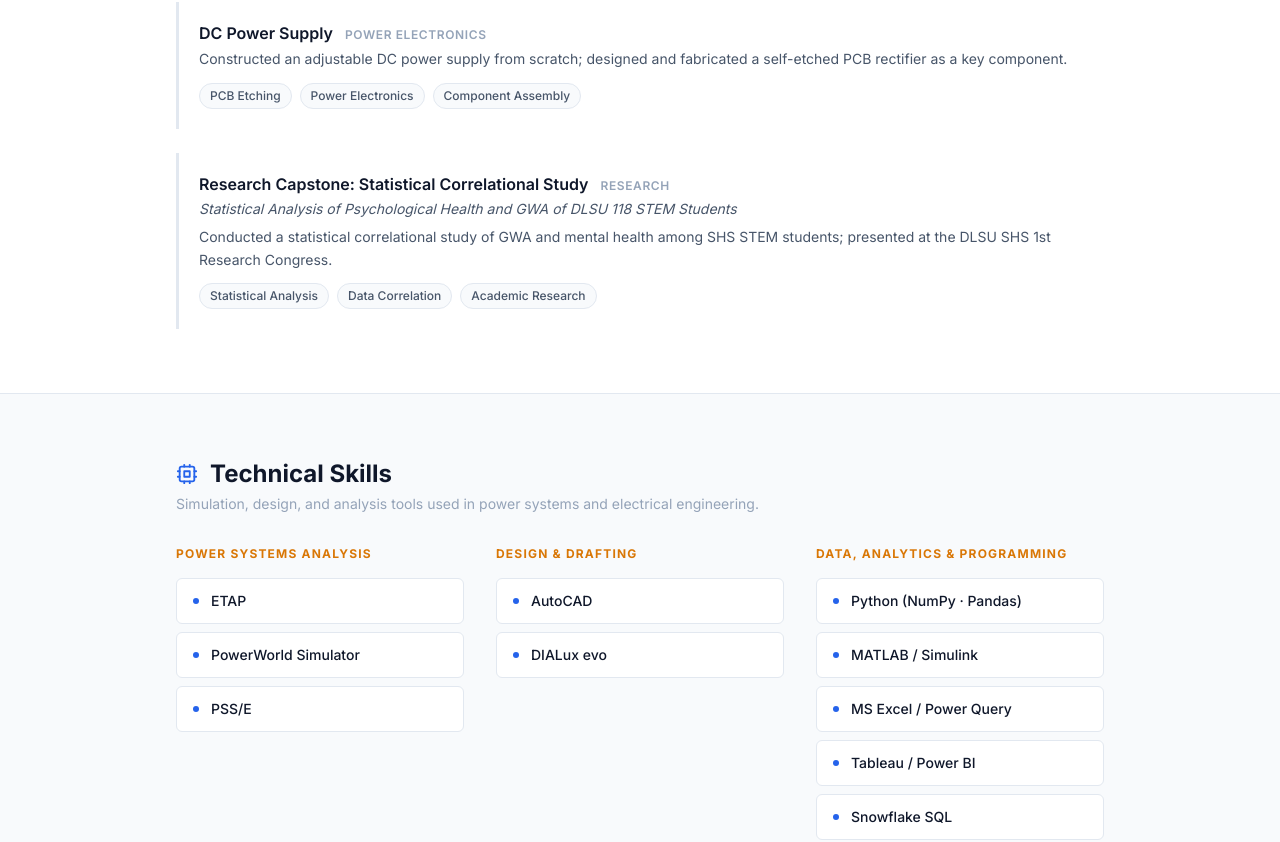
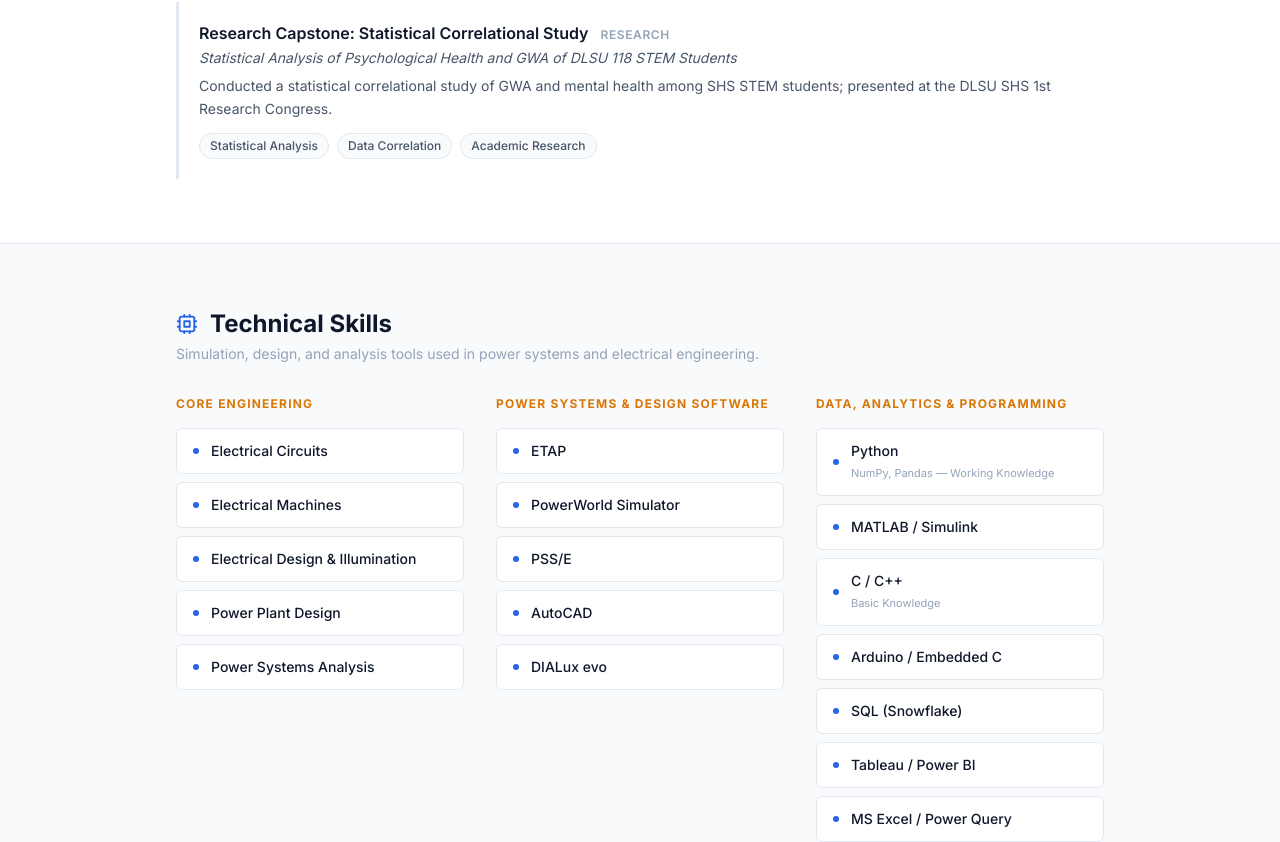
Before and after one commit to caetismus/caetismus.github.io, a React (Vite) app: page / in a window 1280 px wide. Shown: the part 3047-3889 px from the top of the page. Built offline with nearby package versions, Linux system fonts and the light colour scheme.

Commit message:
Consolidate technical skills and update tech stack UI

```diff
--- a/src/components/sections/TechStack.tsx
+++ b/src/components/sections/TechStack.tsx
@@ -1,12 +1,12 @@
 import React from 'react';
 import { Cpu } from 'lucide-react';
-import { SectionId, ToolItem } from '../../data/types';
-import { ENGINEERING_TOOLS } from '../../data/constants';
+import { SectionId, SkillItem } from '../../data/types';
+import { TECHNICAL_SKILLS } from '../../data/constants';
 import SectionHeader from '../ui/SectionHeader';
 
 // Group tools by their category
-function groupByCategory(tools: ToolItem[]): Record<string, ToolItem[]> {
-  return tools.reduce<Record<string, ToolItem[]>>((acc, tool) => {
+function groupByCategory(tools: SkillItem[]): Record<string, SkillItem[]> {
+  return tools.reduce<Record<string, SkillItem[]>>((acc, tool) => {
     if (!acc[tool.category]) acc[tool.category] = [];
     acc[tool.category].push(tool);
     return acc;
@@ -14,8 +14,8 @@ function groupByCategory(tools: ToolItem[]): Record<string, ToolItem[]> {
 }
 
 const TechStack: React.FC = () => {
-  const grouped = groupByCategory(ENGINEERING_TOOLS);
-  const categories = Object.keys(grouped) as ToolItem['category'][];
+  const grouped = groupByCategory(TECHNICAL_SKILLS);
+  const categories = Object.keys(grouped);
 
   return (
     <section
@@ -58,7 +58,14 @@ const TechStack: React.FC = () => {
                       className="w-1.5 h-1.5 rounded-full mr-3 shrink-0"
                       style={{ backgroundColor: 'var(--accent)' }}
                     />
-                    {tool.name}
+                    <div className="flex flex-col min-w-0">
+                      <span className="truncate">{tool.name}</span>
+                      {tool.details && (
+                        <span className="text-[11px] font-normal mt-0.5 truncate" style={{ color: 'var(--text-muted)' }}>
+                          {tool.details}
+                        </span>
+                      )}
+                    </div>
                   </div>
                 ))}
               </div>
--- a/src/data/constants.ts
+++ b/src/data/constants.ts
@@ -26,10 +26,10 @@ export const PORTRAIT_IMAGE = 'assets/images/portrait.jpg';
 //  - Upload resume.pdf   → public/assets/documents/
 // =============================================================================
 export const CONTACT_INFO: ContactInfo = {
-  email:          'jamescubito@gmail.com',
-  viberQrImage:   'assets/images/viber_qr.png',
-  linkedinUrl:    'https://linkedin.com/in/jamescubito',
-  linkedinDisplay:'in/jamescubito',
+  email: 'jamescubito@gmail.com',
+  viberQrImage: 'assets/images/viber_qr.png',
+  linkedinUrl: 'https://linkedin.com/in/jamescubito',
+  linkedinDisplay: 'in/jamescubito',
 };
 
 export const RESUME_PATH = 'assets/documents/resume.pdf';
@@ -40,11 +40,11 @@ export const RESUME_PATH = 'assets/documents/resume.pdf';
 // =============================================================================
 export const EDUCATION: EducationItem[] = [
   {
-    school:     'Pamantasan ng Lungsod ng Maynila',
-    degree:     'Bachelor of Science in Electrical Engineering',
-    location:   'Intramuros, Manila',
-    year:       '2020 – 2026',
-    logo:       'assets/images/plm.png',
+    school: 'Pamantasan ng Lungsod ng Maynila',
+    degree: 'Bachelor of Science in Electrical Engineering',
+    location: 'Intramuros, Manila',
+    year: '2020 – 2026',
+    logo: 'assets/images/plm.png',
     highlights: [
       'Scholar: DOST-SEI Merit 2020',
       'Member: PLM DOST Scholars Association',
@@ -52,11 +52,11 @@ export const EDUCATION: EducationItem[] = [
     ],
   },
   {
-    school:     'De La Salle University – Manila',
-    degree:     'Senior High School, STEM',
-    location:   'Malate, Manila',
-    year:       '2018 – 2020',
-    logo:       'assets/images/dlsu.png',
+    school: 'De La Salle University – Manila',
+    degree: 'Senior High School, STEM',
+    location: 'Malate, Manila',
+    year: '2018 – 2020',
+    logo: 'assets/images/dlsu.png',
     highlights: [
       'Member: DLSU SHS Robotics and Engineering Club',
       'Member: DLSU SHS Student Ambassadors',
@@ -71,12 +71,12 @@ export const EDUCATION: EducationItem[] = [
 // =============================================================================
 export const EXPERIENCE: ExperienceItem[] = [
   {
-    role:     'Intern, Plant Performance and Asset Management',
-    company:  'ACEN',
+    role: 'Intern, Plant Performance and Asset Management',
+    company: 'ACEN',
     location: 'Makati',
     duration: 'July – Oct 2025',
-    type:     'Internship',
-    logo:     'assets/images/acen.png',
+    type: 'Internship',
+    logo: 'assets/images/acen.png',
     description: [
       'Assisted the **Plant Performance Team** in consolidating operational data from multiple plant sites.',
       'Streamlined plant downtime data collection and analysis using **advanced MS Excel** automation, reducing manual overhead and entry errors.',
@@ -87,12 +87,12 @@ export const EXPERIENCE: ExperienceItem[] = [
     ],
   },
   {
-    role:     'Engineering Intern',
-    company:  'IRAH Solutions and Service, Inc.',
+    role: 'Engineering Intern',
+    company: 'IRAH Solutions and Service, Inc.',
     location: 'Quezon City',
     duration: 'July – Aug 2024',
-    type:     'Internship',
-    logo:     'assets/images/irah.png',
+    type: 'Internship',
+    logo: 'assets/images/irah.png',
     description: [
       'Assisted in the design and physical installation of **FDAS and auxiliary systems**, ensuring accurate wiring compliant with safety standards.',
       'Resolved site equipment shortages by coordinating with the main office to expedite logistics, effectively preventing project downtime.',
@@ -107,42 +107,43 @@ export const EXPERIENCE: ExperienceItem[] = [
 // =============================================================================
 export const CERTIFICATIONS: CertificationItem[] = [
   {
-    title:  'Registered Electrical Engineer',
+    title: 'Registered Electrical Engineer',
     issuer: 'Professional Regulation Commission',
-    year:   '2026',
-    logo:   'assets/images/prc.png',
+    year: '2026',
+    logo: 'assets/images/prc.png',
     highlight: true,
     // link: 'https://...',  // Uncomment and add URL when available
   },
   {
-    title:  'Lean Six Sigma Yellow Belt',
-    issuer: 'MF Treinamentos',
-    year:   '2025',
-    logo:   'assets/images/mf_treinamentos.png',
-    link:   'https://www.linkedin.com/in/jamescubito/overlay/Certifications/18319228/treasury/?profileId=ACoAAB-vvhABwkL8ZdOhGpXwW1ysdkBLFnUlenc',
-  },
-  {
-    title:  'Electrical Installation & Maintenance NC II',
+    title: 'Electrical Installation & Maintenance NC II',
     issuer: 'TESDA',
-    year:   '2025',
-    logo:   'assets/images/tesda.png',
-    link:   'https://www.tesda.gov.ph/Rwac/Rwac2017',
+    year: '2025',
+    logo: 'assets/images/tesda.png',
+    link: 'https://www.tesda.gov.ph/Rwac/Rwac2017',
     highlight: true,
   },
   {
-    title:  'Photovoltaic System Installation NC II',
+    title: 'Lean Six Sigma Yellow Belt',
+    issuer: 'MF Treinamentos',
+    year: '2025',
+    logo: 'assets/images/mf_treinamentos.png',
+    link: 'https://www.linkedin.com/in/jamescubito/overlay/Certifications/18319228/treasury/?profileId=ACoAAB-vvhABwkL8ZdOhGpXwW1ysdkBLFnUlenc',
+  },
+  {
+    title: 'Photovoltaic System Installation NC II',
     issuer: 'eTESDA',
-    year:   '2025',
-    logo:   'assets/images/tesda.png',
-    link:   'https://drive.google.com/drive/folders/17bun6aQXyKUEdBzQPfa1MNRRDbFNbrkr?usp=sharing',
+    year: '2025',
+    logo: 'assets/images/tesda.png',
+    link: 'https://drive.google.com/drive/folders/17bun6aQXyKUEdBzQPfa1MNRRDbFNbrkr?usp=sharing',
     highlight: true,
   },
   {
-    title:  'Merit Scholar',
+    title: 'Merit Scholar',
     issuer: 'DOST-Science Education Institute',
-    year:   '2020',
-    logo:   'assets/images/dost.png',
-    link:   'https://www.thesummitexpress.com/2020/02/a-g-passers-october-2019-dost-scholarship-exam-result-ay-2020-2021.html',
+    year: '2020',
+    logo: 'assets/images/dost.png',
+    link: 'https://www.thesummitexpress.com/2020/02/a-g-passers-october-2019-dost-scholarship-exam-result-ay-2020-2021.html',
+    highlight: true,
   },
 ];
 
@@ -151,39 +152,32 @@ export const CERTIFICATIONS: CertificationItem[] = [
 // =============================================================================
 export const ACADEMIC_PROJECTS: Project[] = [
   {
-    id:          'thesis',
-    title:       'Project Thesis: Biofuel Production',
-    subtitle:    'Anaerobic Digestion of Chlorophyta Biomass Co-digested with Livestock Manure: Harnessing Biogas for Methane-Derived Electrochemical Energy Conversion in Cabuyao, Laguna',
-    category:    'Research',
+    id: 'thesis',
+    title: 'Project Thesis: Biofuel Production',
+    subtitle: 'Anaerobic Digestion of Chlorophyta Biomass Co-digested with Livestock Manure: Harnessing Biogas for Methane-Derived Electrochemical Energy Conversion in Cabuyao, Laguna',
+    category: 'Research',
     description: 'Small-scale exploratory study on a modified biomass feedstock based on algae and cattle waste for methane gas production as an alternative fuel source for biogas generators.',
     technologies: ['Biogas', 'Biomass Feedstock', 'Renewable Energy', 'Research Methodology'],
   },
   {
-    id:          'salestrackr',
-    title:       'AquaSales: Python-Based Sales Tracking System',
-    category:    'Software',
+    id: 'salestrackr',
+    title: 'AquaSales: Python-Based Sales Tracking System',
+    category: 'Software',
     description: 'Developed a digital tracking system to tabulate daily sales and stock of a water refilling station, increasing daily productivity and operational efficiency.',
     technologies: ['Python', 'Data Management', 'Business Application'],
   },
   {
-    id:          'xl-fault-calc',
-    title:       'Excel-Based Symmetrical Fault Calculator',
-    category:    'Power Systems',
+    id: 'xl-fault-calc',
+    title: 'Excel-Based Symmetrical Fault Calculator',
+    category: 'Power Systems',
     description: 'Developed a fault calculator for three-phase faults based on a configurable number of buses and line parameters using the Z-bus method.',
     technologies: ['MS Excel', 'Power System Analysis', 'Z-bus Method'],
   },
   {
-    id:          'dc-supply',
-    title:       'DC Power Supply',
-    category:    'Power Electronics',
-    description: 'Constructed an adjustable DC power supply from scratch; designed and fabricated a self-etched PCB rectifier as a key component.',
-    technologies: ['PCB Etching', 'Power Electronics', 'Component Assembly'],
-  },
-  {
-    id:          'shs-capstone',
-    title:       'Research Capstone: Statistical Correlational Study',
-    subtitle:    'Statistical Analysis of Psychological Health and GWA of DLSU 118 STEM Students',
-    category:    'Research',
+    id: 'shs-capstone',
+    title: 'Research Capstone: Statistical Correlational Study',
+    subtitle: 'Statistical Analysis of Psychological Health and GWA of DLSU 118 STEM Students',
+    category: 'Research',
     description: 'Conducted a statistical correlational study of GWA and mental health among SHS STEM students; presented at the DLSU SHS 1st Research Congress.',
     technologies: ['Statistical Analysis', 'Data Correlation', 'Academic Research'],
   },
@@ -207,51 +201,33 @@ export const SPECIALIZED_PROJECTS: Project[] = [
 ];
 
 // =============================================================================
-//  ENGINEERING TECH STACK
+//  TECHNICAL SKILLS (Consolidated Tech Stack & Skills)
 // =============================================================================
-export const ENGINEERING_TOOLS: ToolItem[] = [
-  // Power Systems Analysis
-  { name: 'ETAP',                 category: 'Power Systems Analysis' },
-  { name: 'PowerWorld Simulator', category: 'Power Systems Analysis' },
-  { name: 'PSS/E',                category: 'Power Systems Analysis' },
+export const TECHNICAL_SKILLS: SkillItem[] = [
+  // Core Engineering
+  { name: 'Electrical Circuits', category: 'Core Engineering' },
+  { name: 'Electrical Machines', category: 'Core Engineering' },
+  { name: 'Electrical Design & Illumination', category: 'Core Engineering' },
+  { name: 'Power Plant Design', category: 'Core Engineering' },
+  { name: 'Power Systems Analysis', category: 'Core Engineering' },
 
-  // Design & Drafting
-  { name: 'AutoCAD',              category: 'Design & Drafting' },
-  { name: 'DIALux evo',           category: 'Design & Drafting' },
+  // Power Systems & Design Software
+  { name: 'ETAP', category: 'Power Systems & Design Software' },
+  { name: 'PowerWorld Simulator', category: 'Power Systems & Design Software' },
+  { name: 'PSS/E', category: 'Power Systems & Design Software' },
+  { name: 'AutoCAD', category: 'Power Systems & Design Software' },
+  { name: 'DIALux evo', category: 'Power Systems & Design Software' },
 
   // Data, Analytics & Programming
-  { name: 'Python (NumPy · Pandas)', category: 'Data, Analytics & Programming' },
-  { name: 'MATLAB / Simulink',    category: 'Data, Analytics & Programming' },
+  { name: 'Python', category: 'Data, Analytics & Programming', details: 'NumPy, Pandas — Working Knowledge' },
+  { name: 'MATLAB / Simulink', category: 'Data, Analytics & Programming' },
+  { name: 'C / C++', category: 'Data, Analytics & Programming', details: 'Basic Knowledge' },
+  { name: 'Arduino / Embedded C', category: 'Data, Analytics & Programming' },
+  { name: 'SQL (Snowflake)', category: 'Data, Analytics & Programming' },
+  { name: 'Tableau / Power BI', category: 'Data, Analytics & Programming' },
   { name: 'MS Excel / Power Query', category: 'Data, Analytics & Programming' },
-  { name: 'Tableau / Power BI',   category: 'Data, Analytics & Programming' },
-  { name: 'Snowflake SQL',        category: 'Data, Analytics & Programming' },
-  { name: 'Arduino / Embedded C', category: 'Data, Analytics & Programming' },
+
+  // General Software
+  { name: 'Microsoft Office Suite', category: 'General Software' },
+  { name: 'Google Workspace', category: 'General Software' },
 ];
-
-// =============================================================================
-//  SKILLS (Core Engineering + Software + Programming)
-// =============================================================================
-export const SKILLS: Skill[] = [
-  // Core
-  { name: 'Electrical Circuits',                category: 'Core' },
-  { name: 'Electrical Machines',                category: 'Core' },
-  { name: 'Electrical Design and Illumination', category: 'Core' },
-  { name: 'Power Plant Design',                 category: 'Core' },
-  { name: 'Power Systems Analysis',             category: 'Core' },
-
-  // Software
-  { name: 'Microsoft Office Suite', category: 'Software', details: 'Excel, Word, PowerPoint, Teams' },
-  { name: 'Google Workspace',       category: 'Software', details: 'Drive, Docs, Sheets, Slides' },
-  { name: 'AutoCAD',                category: 'Software' },
-  { name: 'ETAP',                   category: 'Software' },
-  { name: 'PowerWorld Simulator',   category: 'Software' },
-  { name: 'DIALux evo',             category: 'Software' },
-  { name: 'Tableau / Power BI',     category: 'Software' },
-  { name: 'Snowflake SQL',          category: 'Software' },
-
-  // Programming
-  { name: 'Python',  category: 'Programming', details: 'NumPy, Pandas — Working Knowledge' },
-  { name: 'MATLAB',  category: 'Programming', details: 'Working Knowledge' },
-  { name: 'SQL',     category: 'Programming', details: 'Working Knowledge' },
-  { name: 'C / C++', category: 'Programming', details: 'Basic Knowledge' },
-];
--- a/src/data/types.ts
+++ b/src/data/types.ts
@@ -13,17 +13,11 @@ export interface Project {
   technologies: string[];
 }
 
-export interface Skill {
+export interface SkillItem {
   name: string;
-  category: 'Software' | 'Programming' | 'Core';
+  category: string;
   /** Optional proficiency note, e.g. "Working Knowledge" */
   details?: string;
-}
-
-export interface ToolItem {
-  name: string;
-  /** Grouping label for the TechStack section */
-  category: 'Power Systems Analysis' | 'Design & Drafting' | 'Data, Analytics & Programming';
 }
 
 export interface EducationItem {
```
